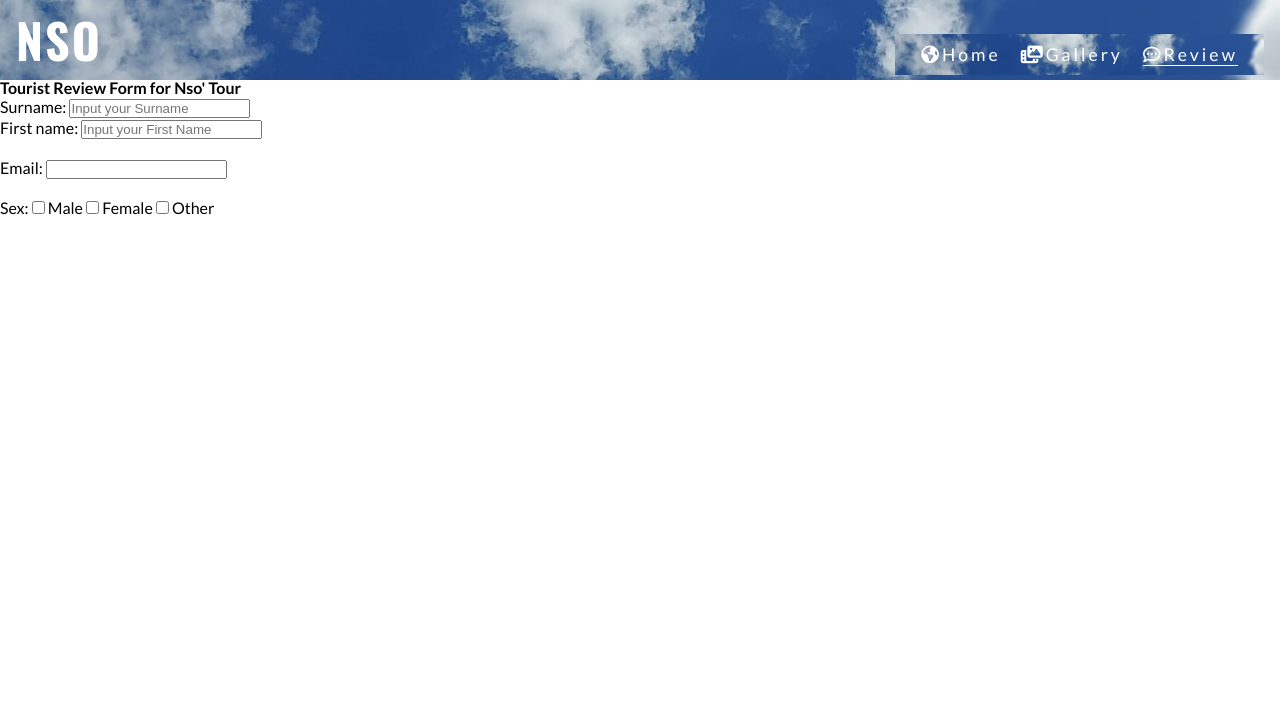
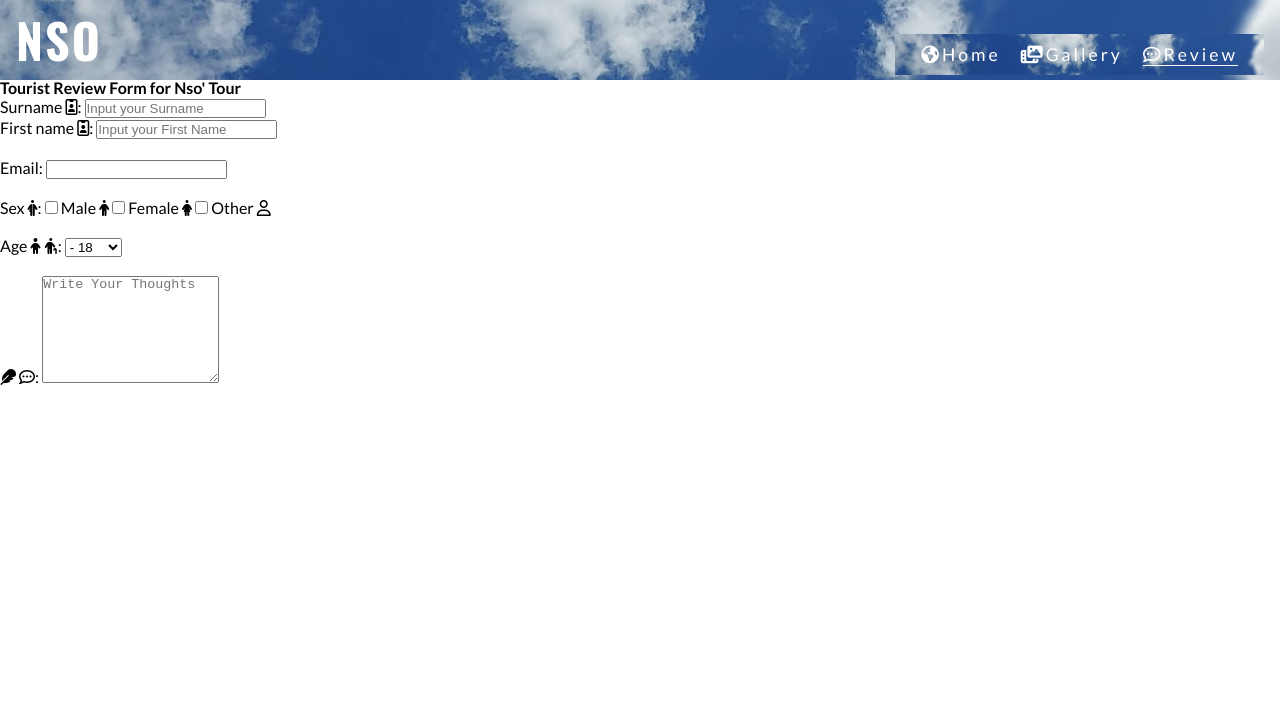
Before and after one commit to guerric-k/Nso, a plain HTML site: page form.html in a window 1280 px wide. Shown: the top 718 px of the page. Drawn offline with nearby package versions, Linux system fonts and the light colour scheme.

Commit message:
add age ranges and text area with font awsome

```diff
--- a/form.html
+++ b/form.html
@@ -47,10 +47,10 @@
 
                 <!--Inputs fields for names-->
                 <div class="form-section">
-                    <label for="surname">Surname:</label>
+                    <label for="surname">Surname <i class="fa-regular fa-id-badge"></i>:</label>
                     <input type="text" id="surname" name="surname" placeholder="Input your Surname" required >
                     <br>
-                    <label for="name">First name:</label>
+                    <label for="name">First name <i class="fa-regular fa-id-badge"></i>:</label>
                     <input type="text" id="firstname" name="firstname" placeholder="Input your First Name" required >
                 </div>
                 <br>
@@ -63,11 +63,32 @@
                 <br>
             <!--checkboxes for sex-->
                 <div class="form-section-checkboxs">
-                    <label>Sex:</label>
-                    <label><input type="checkbox" name="sex" value="Male"> Male</label>
-                    <label><input type="checkbox" name="sex" value="Female"> Female</label>
-                    <label><input type="checkbox" name="sex" value="Other"> Other</label>
+                    <label>Sex <i class="fa-solid fa-person-half-dress"></i>:</label>
+                    <label><input type="checkbox" name="sex" value="Male"> Male <i class="fa-solid fa-person"></i></label>
+                    <label><input type="checkbox" name="sex" value="Female"> Female <i class="fa-solid fa-person-dress"></i></label>
+                    <label><input type="checkbox" name="sex" value="Other"> Other <i class="fa-regular fa-user"></i></label>
                 </div>
+            <br>
+                <!--Select options for age ranges-->
+                <div class="form-section">
+                    <label for="age">Age  <i class="fa-solid fa-child"></i> <i class="fa-solid fa-person-cane"></i>:</label>
+                    <select id="age" name="age">
+                        <option value="- 18"> - 18</option>
+                        <option value="18-24">18-24</option>
+                        <option value="25-34">25-34</option>
+                        <option value="35-44">35-44</option>
+                        <option value="45-54">45-54</option>
+                        <option value="55-64">55-64</option>
+                        <option value="65 and above">65+</option>
+                    </select>
+                </div>
+                <br>
+                <!--Section for text area, tourist input-->
+                <div class="form-section">
+                    <label for="review"><i class="fa-solid fa-feather"></i> <i class="fa-regular fa-comment-dots"></i>:</label>
+                    <textarea id="review" name="review" maxlength="300" rows="7" cols="20" placeholder="Write Your Thoughts"></textarea>
+                </div>
+
             </div>
         </form>
     </main>
```
